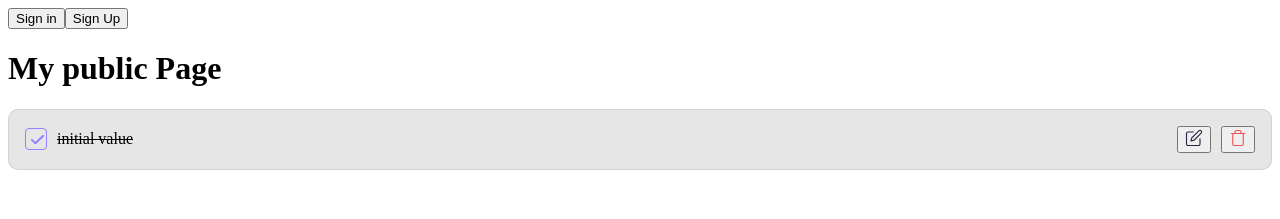
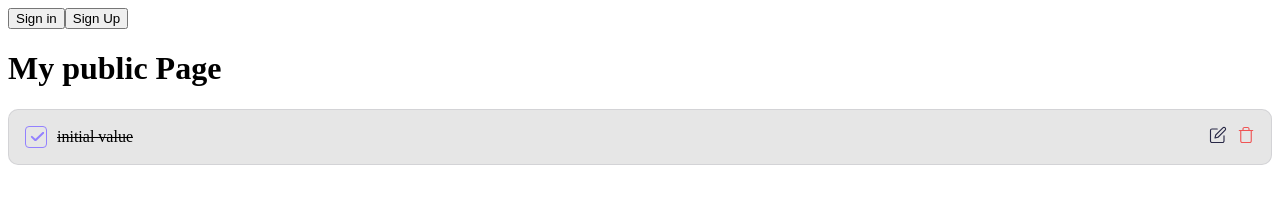
Before and after one commit to Toraline/next-ts-boilerplate, a Next.js app: page / in a window 1280 px wide. Shown: the top 219 px of the page. Built offline with nearby package versions, Linux system fonts and the light colour scheme; no server answers.

Commit message:
add css files, add Button type, edit Field and Button props

```diff
--- /dev/null
+++ b/src/ui/Button/Button.styles.css
@@ -0,0 +1,6 @@
+.button {
+  cursor: pointer;
+  background: none;
+  border: none;
+  padding: 0;
+}
--- a/src/ui/Button/Button.tsx
+++ b/src/ui/Button/Button.tsx
@@ -1,10 +1,14 @@
-import React from "react";
+import React, { ComponentProps } from "react";
+import "./Button.styles.css";
 
-type ButtonProps = {
-  onClick: (event: React.MouseEvent) => void;
+type ButtonProps = ComponentProps<"button"> & {
   children: React.ReactNode;
 };
 
-export const Button = ({ onClick, children }: ButtonProps) => {
-  return <button onClick={onClick}>{children}</button>;
+export const Button = ({ children, type = "button", ...buttonProps }: ButtonProps) => {
+  return (
+    <button className="button" type={type} {...buttonProps}>
+      {children}
+    </button>
+  );
 };
--- /dev/null
+++ b/src/ui/Field/Field.style.css
@@ -0,0 +1,7 @@
+.input {
+  width: 100%;
+  border-radius: 10px;
+  padding: 1rem;
+  background: transparent;
+  border: none;
+}
--- a/src/ui/Field/Field.tsx
+++ b/src/ui/Field/Field.tsx
@@ -1,40 +1,15 @@
-import React from "react";
+import { ComponentProps } from "react";
+import "./Field.style.css";
 
-type FieldProps = {
-  onChange: (event: React.ChangeEvent) => void;
-  onClick: (event: React.MouseEvent) => void;
-  name: string;
-  id: string;
-  label: string;
-  placeholder: string;
-  type: string;
-  value: string;
+type FieldProps = ComponentProps<"input"> & {
+  label?: string;
 };
 
-export const Field = ({
-  name,
-  id,
-  placeholder,
-  type = "text",
-  label,
-  value,
-  onChange,
-  onClick,
-}: FieldProps) => {
+export const Field = ({ id, type = "text", label, ...inputProps }: FieldProps) => {
   return (
     <>
-      <label htmlFor={id}></label>
-      <input
-        className="item__input"
-        name={name}
-        id={id}
-        placeholder={placeholder}
-        type={type}
-        aria-label={label}
-        value={value}
-        onChange={onChange}
-        onClick={onClick}
-      ></input>
+      {label && <label htmlFor={id}>{label}</label>}
+      <input className="input" id={id} type={type} {...inputProps} />
     </>
   );
 };
--- a/src/ui/Item/Item.css
+++ b/src/ui/Item/Item.css
@@ -8,53 +8,14 @@
   position: relative;
 }
 
-.item__container {
-  padding: 1rem;
-  display: flex;
-  gap: 10px;
-  align-items: center;
-  flex-grow: 1;
-}
-
 .item--done {
   background: rgba(224, 224, 224, 0.8);
-}
-
-.item__input {
-  width: 100%;
-  border-radius: 10px;
-  padding: 1rem;
-  background: transparent;
-  border: none;
-}
-
-.item__checkbox {
-  border: 1px solid #9381ff;
-  width: 20px;
-  height: 20px;
-  border-radius: 4px;
-  display: flex;
-  justify-content: center;
-  align-items: center;
-}
-
-.item__content {
-  margin: 0;
-  flex-grow: 1;
-  text-align: left;
 }
 
 .item__content--done {
   text-decoration: line-through;
 }
 
-.item__button {
-  cursor: pointer;
-  background: none;
-  border: none;
-  padding: 0;
-}
-
 .item__button--edit {
   position: absolute;
   right: 16px;
--- a/src/ui/Item/components/Editing/Editing.tsx
+++ b/src/ui/Item/components/Editing/Editing.tsx
@@ -1,32 +1,24 @@
-import React, { Fragment } from "react";
+import React, { ComponentProps, Fragment } from "react";
 import { Button } from "ui/Button/Button";
 import { Save } from "../../../Icons/Save";
 import { Field } from "ui/Field/Field";
 
-type EditingProp = {
+type EditingProp = ComponentProps<"input"> & {
   value: string;
   onClick: (event: React.MouseEvent) => void;
   onChange: (event: React.ChangeEvent) => void;
 };
 
-export const Editing = ({ onChange, value, onClick }: EditingProp) => {
+export const Editing = ({ onChange, value, onClick, ...fieldProps }: EditingProp) => {
   return (
     <Fragment>
       <Field
-        name={""}
-        id={""}
-        placeholder={""}
-        type={"text"}
-        label={"text-input"}
         value={value}
         onChange={onChange}
         onClick={(e) => e.stopPropagation()}
+        {...fieldProps}
       />
-      <Button
-        //    className="item__button--edit"
-        aria-label="save changes"
-        onClick={onClick}
-      >
+      <Button className="button" aria-label="save changes" onClick={onClick}>
         {<Save />}
       </Button>
     </Fragment>
--- /dev/null
+++ b/src/ui/Item/components/NotEditing/NotEditing.style.css
@@ -0,0 +1,23 @@
+.item__container {
+  padding: 1rem;
+  display: flex;
+  gap: 10px;
+  align-items: center;
+  flex-grow: 1;
+}
+
+.item__checkbox {
+  border: 1px solid #9381ff;
+  width: 20px;
+  height: 20px;
+  border-radius: 4px;
+  display: flex;
+  justify-content: center;
+  align-items: center;
+}
+
+.item__content {
+  margin: 0;
+  flex-grow: 1;
+  text-align: left;
+}
--- a/src/ui/Item/components/NotEditing/NotEditing.tsx
+++ b/src/ui/Item/components/NotEditing/NotEditing.tsx
@@ -3,6 +3,7 @@ import { Button } from "ui/Button/Button";
 import { Check } from "../../../Icons/Check";
 import { Edit } from "ui/Icons/Edit";
 import { DeleteButton } from "../DeleteButton/DeleteButton";
+import "./NotEditing.style.css";
 
 type NotEditingProps = {
   onClick: (event: React.MouseEvent) => void;
@@ -19,11 +20,7 @@ const NotEditing = ({ content, isDone, onDelete, onClick }: NotEditingProps) =>
       <div className="item__checkbox">{isDone && <Check />}</div>
       <p className={`item__content${contentIsDoneClass}`}>{content}</p>
 
-      <Button
-        //   className="item__button"
-        aria-label="edit"
-        onClick={onClick}
-      >
+      <Button aria-label="edit" onClick={onClick}>
         {<Edit />}
       </Button>
 
```
